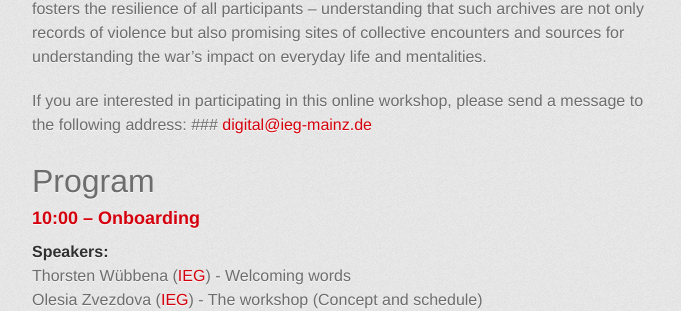
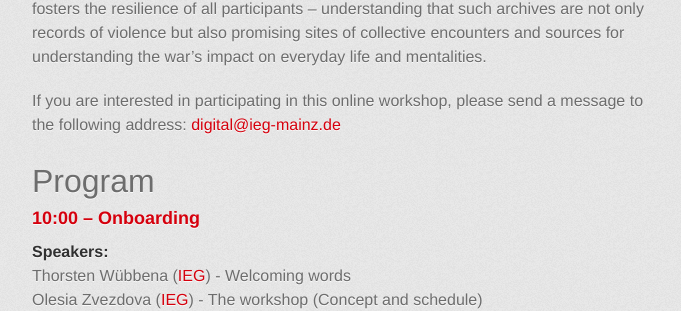
Before and after one commit to ieg-dhr/LivArch-Workshop_II, a Jekyll site: the page built from index.md, in a window 1280 px wide and 900 px high, scrolled down 726 px. Shown: the part 168-479 px from the top of the window, without its empty margins (298-979 px from the left). Built offline with Jekyll 4.4.1, drawn with Linux system fonts in a browser that asks for light colours; some web fonts are replaced.

```diff
--- a/index.md
+++ b/index.md
@@ -12,7 +12,7 @@ The second edition of the IEG LivArch Workshop explores this challenge, weighing
 
 Counting with specialists and representatives from leading Ukrainian archival initiatives, the workshop aims to make progress in providing answers on how to build and manage these vital digital repositories in an ethical, responsible, and sensitive way that actively fosters the resilience of all participants – understanding that such archives are not only records of violence but also promising sites of collective encounters and sources for understanding the war’s impact on everyday life and mentalities.
 
-If you are interested in participating in this online workshop, please send a message to the following address: ### <a href="mailto:digital@ieg-mainz.de">digital@ieg-mainz.de</a>
+If you are interested in participating in this online workshop, please send a message to the following address: **<a href="mailto:digital@ieg-mainz.de">digital@ieg-mainz.de</a>**
 
 # Program
 <!-- ([Download as pdf](Insert link)) -->
```
